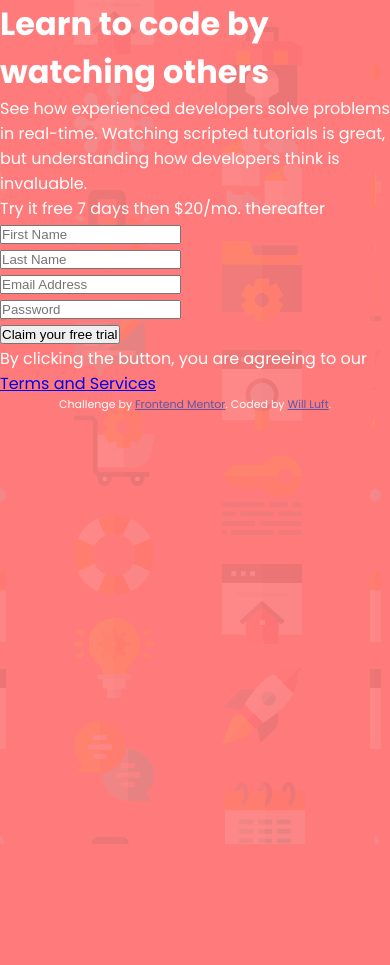
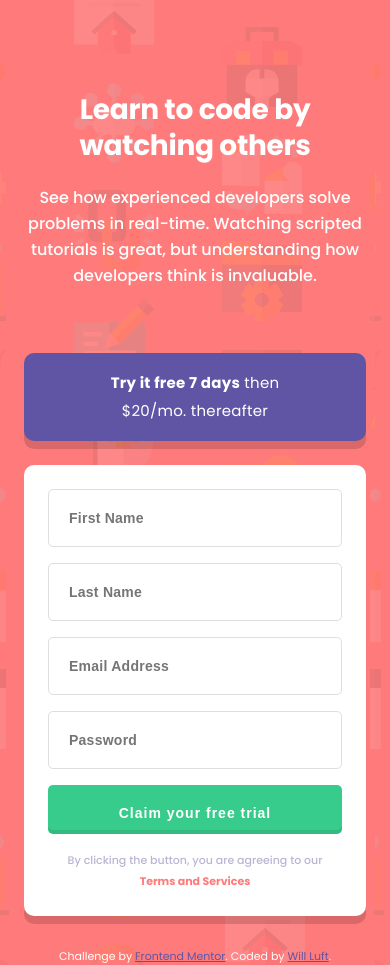
Before and after one commit to wdluft/frontend-mentor-intro-component-with-sign-up-form-solution, a plain HTML site: page index.html in a window 390 px wide. Before the commit the page ends 844 px from the top, so only its background shows below. Drawn offline with Linux system fonts and the light colour scheme.

Commit message:
Added mobile styles

```diff
--- a/index.html
+++ b/index.html
@@ -27,7 +27,7 @@
 
     <main>
       <aside>
-        <p>Try it free 7 days then $20/mo. thereafter</p>
+        <p><strong>Try it free 7 days</strong> then $20/mo. thereafter</p>
       </aside>
       <form>
         <div class="input-group">
--- a/style.css
+++ b/style.css
@@ -15,11 +15,106 @@ body {
   --white: hsl(420, 69%, 100%);
   --darkBlue: hsl(249, 10%, 26%);
   --grayBlue: hsl(246, 25%, 77%);
+  --grey: hsl(0, 0%, 87%);
+  --borderRadius: 10px;
 
   background-color: var(--red);
   background-image: url('./images/bg-intro-mobile.png');
   font-family: 'Poppins', 'Segoe UI', Tahoma, Geneva, Verdana, sans-serif;
   color: var(--white);
+  text-align: center;
+}
+
+header {
+  padding: 5.75rem 1.5rem 4rem;
+}
+
+h1 {
+  font-size: 1.75rem;
+  line-height: 2.25rem;
+  letter-spacing: -0.29px;
+  padding-bottom: 1.3rem;
+  font-weight: 700;
+}
+
+header p {
+  font-size: 1rem;
+  line-height: 1.625rem;
+  font-weight: 500;
+}
+
+main {
+  padding: 0 1.5rem 2rem;
+  display: grid;
+  grid-template-columns: 1fr;
+  grid-gap: 1.5rem;
+}
+
+main aside {
+  background-color: var(--blue);
+  border-radius: var(--borderRadius);
+  padding: 1rem;
+  box-shadow: 0 8px 0 0 rgba(0, 0, 0, 0.1469);
+}
+
+main aside p {
+  width: 60%;
+  margin: 0 auto;
+  font-size: 0.9375rem;
+  line-height: 1.75rem;
+  letter-spacing: 0.27px;
+}
+
+main form {
+  background-color: var(--white);
+  padding: 1.5rem;
+  border-radius: var(--borderRadius);
+  box-shadow: 0 8px 0 0 rgba(0, 0, 0, 0.1469);
+}
+
+main form input,
+main form button {
+  width: 100%;
+  padding: 0.9375rem 1.25rem;
+  border: 1px solid var(--grey);
+  border-radius: 5px;
+  margin-bottom: 1rem;
+  font-size: 0.875rem;
+  line-height: 1.625rem;
+  letter-spacing: 0.25px;
+  font-weight: 600;
+  color: var(--darkBlue);
+}
+
+::placeholder {
+  font-size: 0.875rem;
+  line-height: 1.625rem;
+  letter-spacing: 0.25px;
+  font-weight: 600;
+}
+
+main form button {
+  background-color: var(--green);
+  color: var(--white);
+  border: none;
+  letter-spacing: 1px;
+  box-shadow: inset 0 -4px 0 0 rgba(0, 0, 0, 0.0909);
+  padding-bottom: 0.5rem;
+}
+
+main form .tos {
+  width: 90%;
+  margin: 0 auto;
+  font-size: 0.6875rem;
+  line-height: 1.3125rem;
+  font-weight: 500;
+  color: hsl(246, 25%, 77%);
+}
+
+main form .tos a {
+  font-weight: 700;
+  color: var(--red);
+  text-decoration: none;
 }
 
 .attribution {
```
